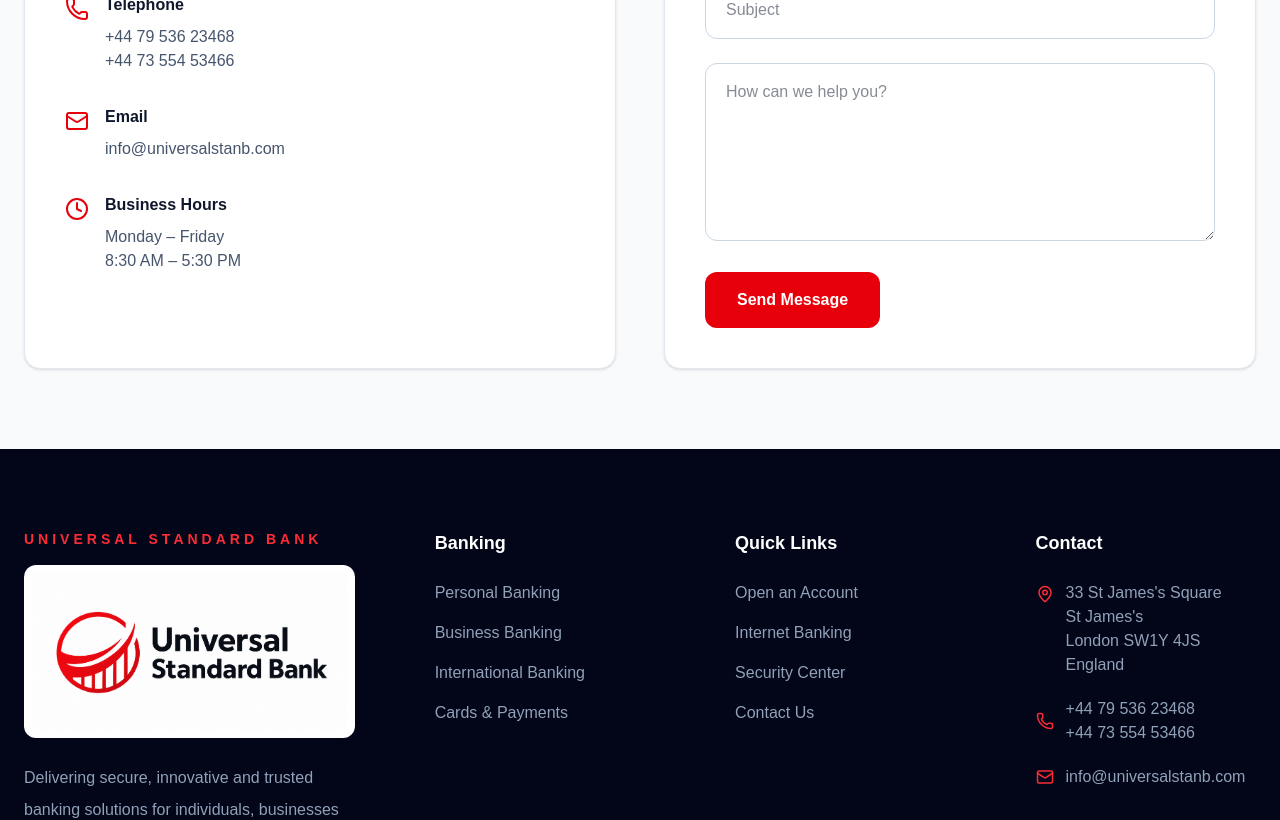
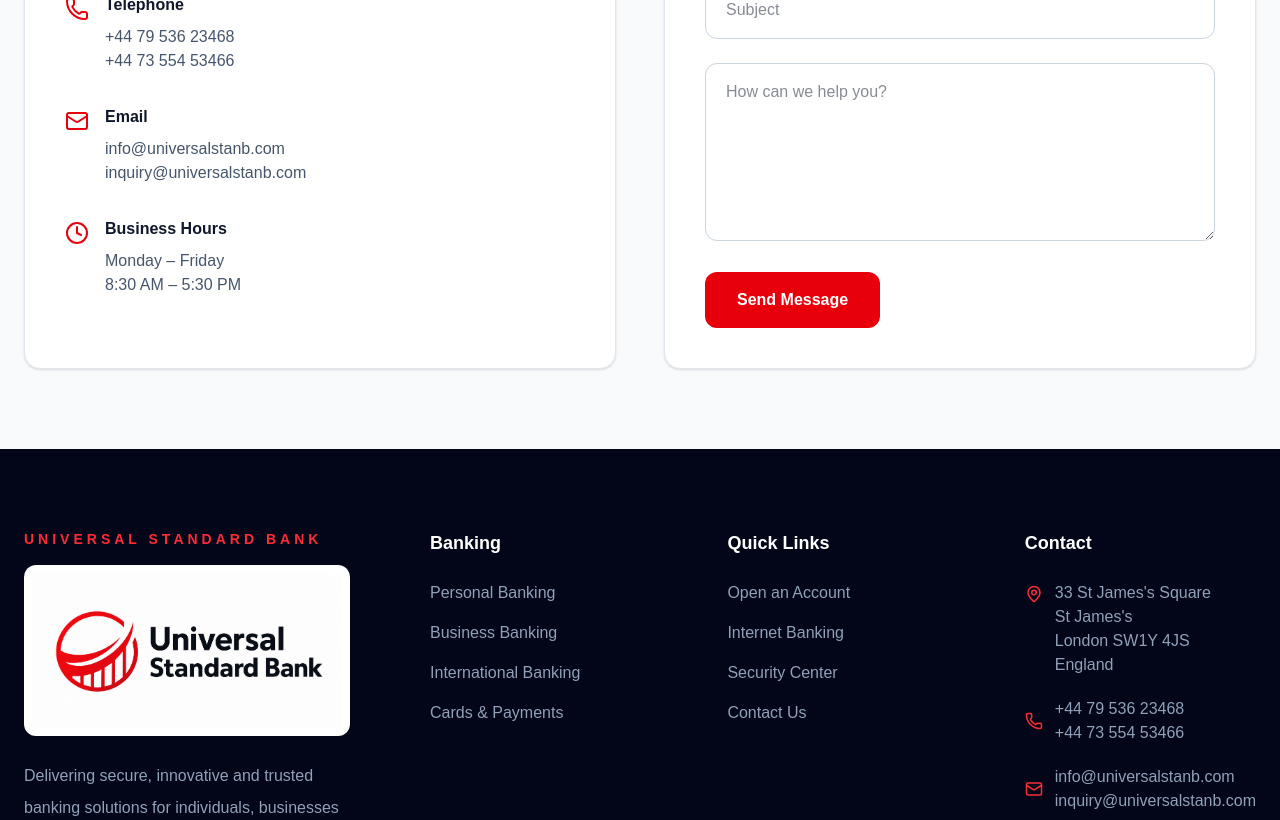
Before and after one commit to NetfacilitiesLtd/universal-standard-bank, a Next.js app: page /contact in a window 1280 px wide. Shown: the part 700-1520 px from the top of the page. Built offline with nearby package versions, Linux system fonts and the light colour scheme.

Commit message:
Add inquiry email to contact displays

```diff
--- a/app/contact/page.tsx
+++ b/app/contact/page.tsx
@@ -160,8 +160,10 @@
                     </h3>
 
                     <p className="text-slate-600 mt-2">
-                      info@universalstanb.com
-                    </p>
+  info@universalstanb.com
+  <br />
+  inquiry@universalstanb.com
+</p>
                   </div>
                 </div>
 
--- a/components/Footer.tsx
+++ b/components/Footer.tsx
@@ -266,8 +266,10 @@
                 />
 
                 <span>
-                  info@universalstanb.com
-                </span>
+  info@universalstanb.com
+  <br />
+  inquiry@universalstanb.com
+</span>
 
               </div>
 
```
